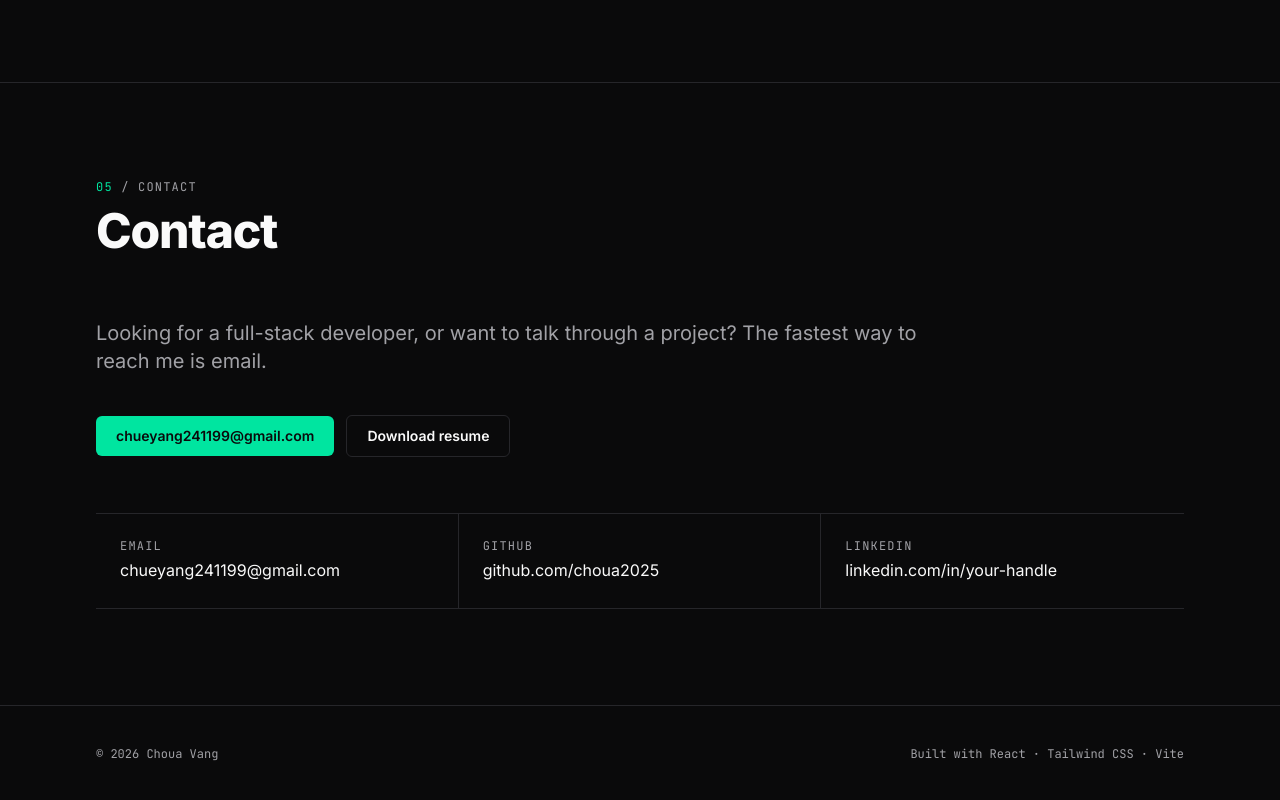
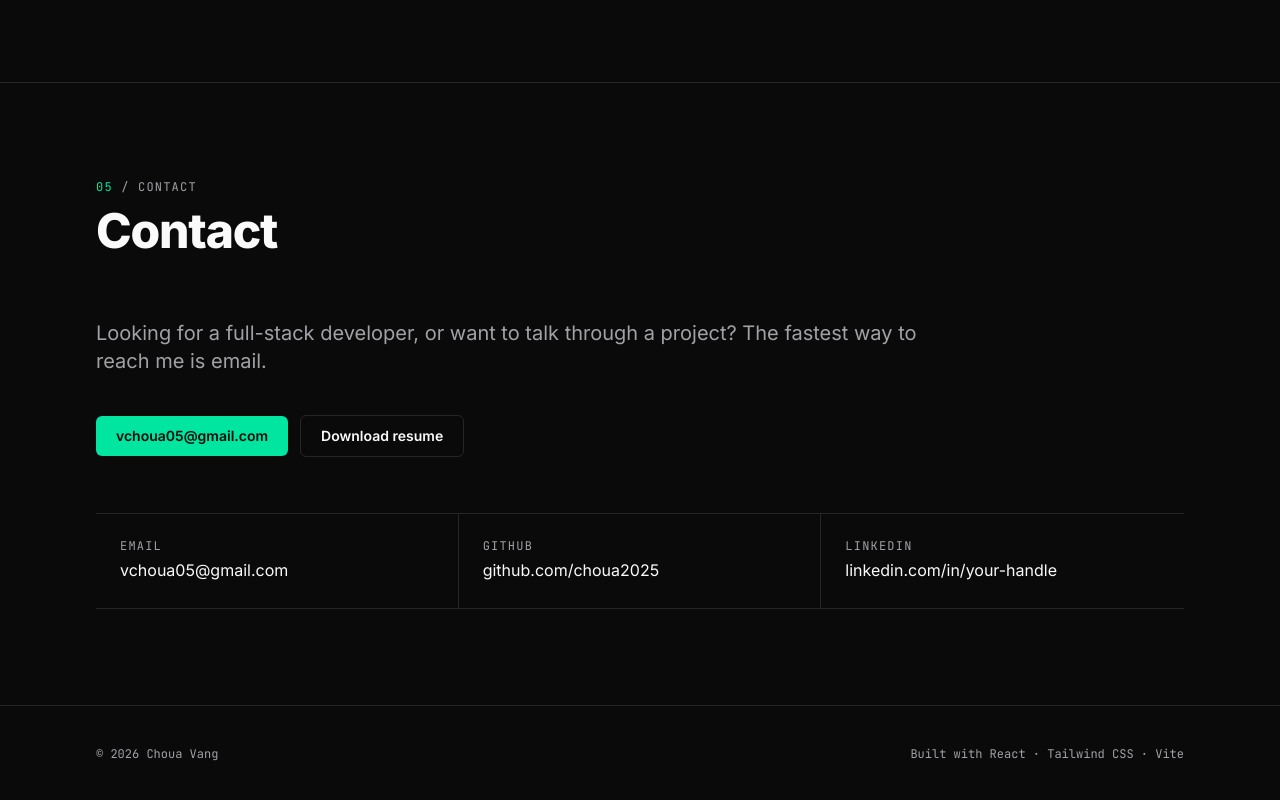
Before and after one commit to choua2025/react-ci-cd, a React (Vite) app: page / in a window 1280 px wide. Shown: the part 3584-4384 px from the top of the page. Built offline with nearby package versions, Linux system fonts and the light colour scheme.

Commit message:
My portfolio

```diff
--- a/src/data/content.js
+++ b/src/data/content.js
@@ -16,7 +16,7 @@ export const profile = {
     'I focus on shipping software that actually reaches users. Most of my work sits between the database and the interface, which means I care as much about query plans as I do about spacing and contrast.',
     'Recently I have been working on CI/CD pipelines with GitHub Actions and Vercel, so that every merge to main goes live without anyone touching a terminal.',
   ],
-  email: 'chueyang241199@gmail.com', // TODO: ตรวจสอบอีเมลที่ใช้รับงาน
+  email: 'vchoua05@gmail.com', // TODO: ตรวจสอบอีเมลที่ใช้รับงาน
   github: 'https://github.com/choua2025', // TODO
   linkedin: 'https://linkedin.com/in/your-handle', // TODO
   // วางไฟล์ resume.pdf ไว้ในโฟลเดอร์ public/ แล้วลิงก์นี้จะใช้งานได้ทันที
```
